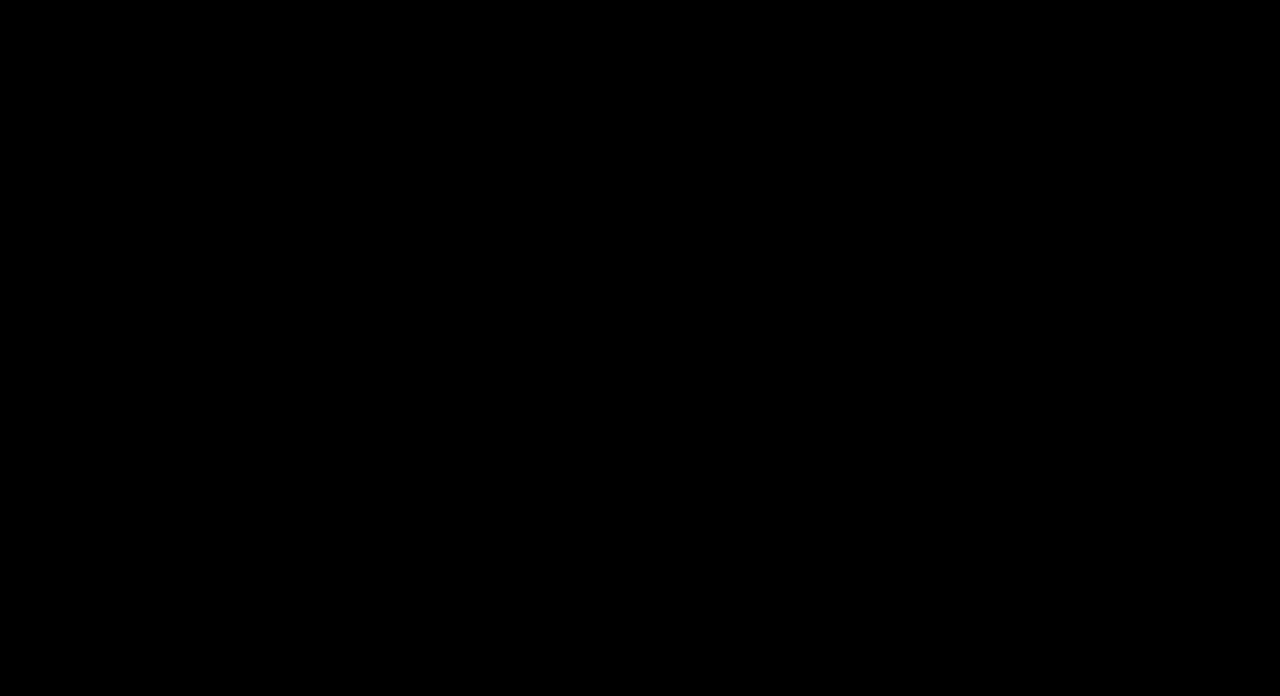
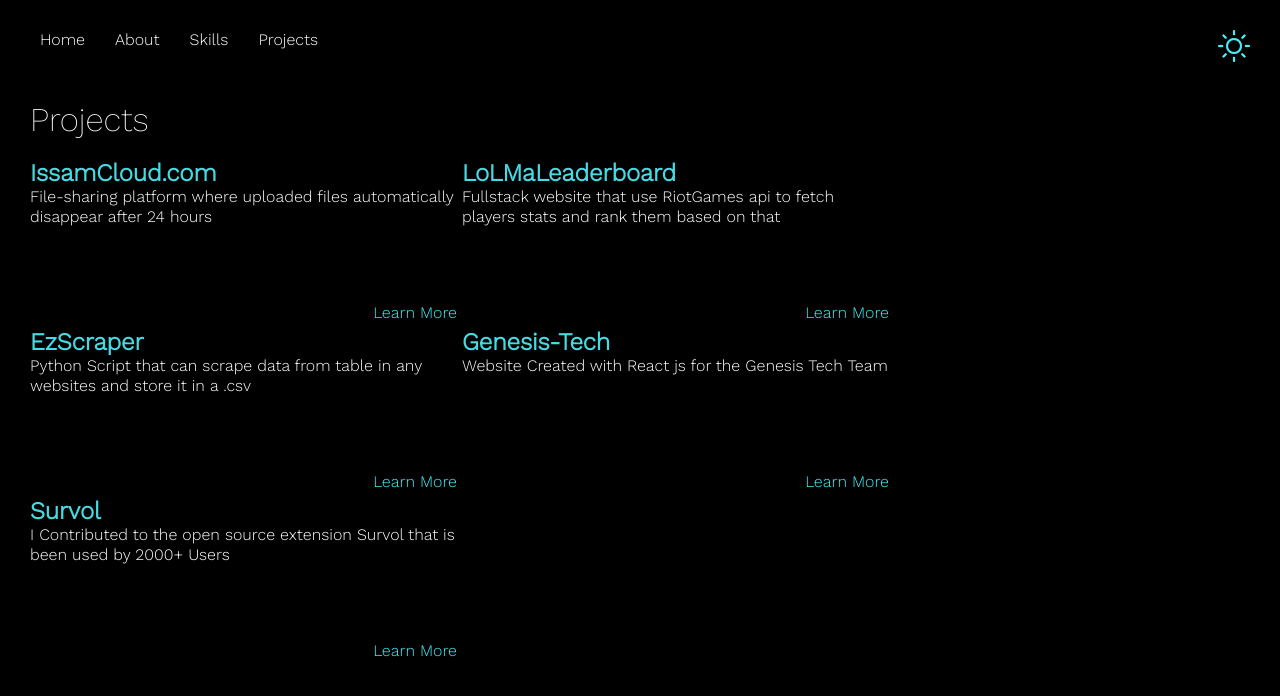
Before and after one commit to issamoxix/issamoxix.github.io, a React (Create React App) app: page /#/Projects in a window 1280 px wide. Shown: the top 696 px of the page. Built offline with nearby package versions, Linux system fonts and the light colour scheme.

Commit message:
refactor and changed some ui

```diff
--- a/src/Components/Input.jsx
+++ b/src/Components/Input.jsx
@@ -5,9 +5,9 @@
  const Input = () => {
     return (
         <Container>
-            {/* <Link to="/About"><PrimaryButton>About</PrimaryButton></Link> */}
-            {/* <Link to ="Skills"><PrimaryButton>Skills</PrimaryButton></Link> */}
-            {/* <Link to="Projects"><PrimaryButton>Projects</PrimaryButton></Link> */}
+            <Link to="/About"><PrimaryButton>About</PrimaryButton></Link>
+            <Link to ="Skills"><PrimaryButton>Skills</PrimaryButton></Link>
+            <Link to="Projects"><PrimaryButton>Projects</PrimaryButton></Link>
         </Container>
     )
 }
--- a/src/Components/ProgressBar.jsx
+++ b/src/Components/ProgressBar.jsx
@@ -11,7 +11,6 @@
     )
 }
 const Container = styled.div`
-    border:4px solid var(--pr200);
     height:40px;
     width:30vw;
     border-radius:20px;
@@ -21,9 +20,8 @@
 `
 const Progress = styled.div`
     background-color:var(--pr100);
-
     height:100%;
-    border-radius:20px;
+    border-radius:12px;
     animation:progress 2s linear;
 `
 export default ProgressBar
--- a/src/Data/Projects.js
+++ b/src/Data/Projects.js
@@ -1,11 +1,11 @@
 export const ProjectsData = [{
-    Name: "AmazonCrawler",
-    Description: "This is a Python script that extracts product deals from Amazon and downloads their images. The script uses the asyncio and threading modules to perform the image downloads in parallel, improving performance.",
-    Link: "https://github.com/issamoxix/AmazonCrawler"
+    Name: "IssamCloud.com",
+    Description: "File-sharing platform where uploaded files automatically disappear after 24 hours",
+    Link: "https://Issamcloud.com"
 }, {
-    Name: "AnimeGo",
-    Description: "Website that can scrape the anime episode from other websites and the subs are in two languages",
-    Link: "https://github.com/issamoxix/AnimeGo"
+    Name: "LoLMaLeaderboard",
+    Description: "Fullstack website that use RiotGames api to fetch players stats and rank them based on that",
+    Link: "https://github.com/issamoxix/LoLMaLeaderboard"
 },
 {
     Name: "EzScraper",
@@ -24,7 +24,7 @@
 }]
 
 export const SkillsList = [{
-    skills: ["Python", "C#", "Javascript"],
+    skills: ["Python", "GO", "Javascript", "Typescript", "C#"],
     width: "90%"
 },
 {
--- a/src/pages/About.jsx
+++ b/src/pages/About.jsx
@@ -30,15 +30,15 @@
                         <br></br>
 
                         <br></br>
-                        🌇 Germany/Berlin , with a passion for Data Science and Automation
+                        🌇 Germany/Berlin , with a passion for Software Engineering Backend and innovative solutions
                         <br></br>
                         <br></br>
 
-                        📚 Started coding since 2015 i was mostly creating websites and automating games , Currently im working as a Student Web Scraper
+                        📚 I began coding in 2015, making websites and automating games. Now, I work as a Software Engineer.
                         <br></br>
                         <br></br>
 
-                        💻 As for my future, I hope to one day work in the field of data
+                        💻 As for what lies ahead, I aim to carve out a fulfilling career path.
                         <br></br>
                         <br></br>
 
@@ -46,7 +46,7 @@
                         <br></br>
                         <br></br>
 
-                        💪🏽 My strengths : Data scraping , Data cleaning, Python , Learning new tech and Problem solving
+                        💪🏽 My strengths : Making software work, building backend, using Python, learning new tech fast, and solving problems.
                         <br></br>
                         <br></br>
 
```
Also changed, not shown: src/utils/routes.js (+12 -12 lines).
